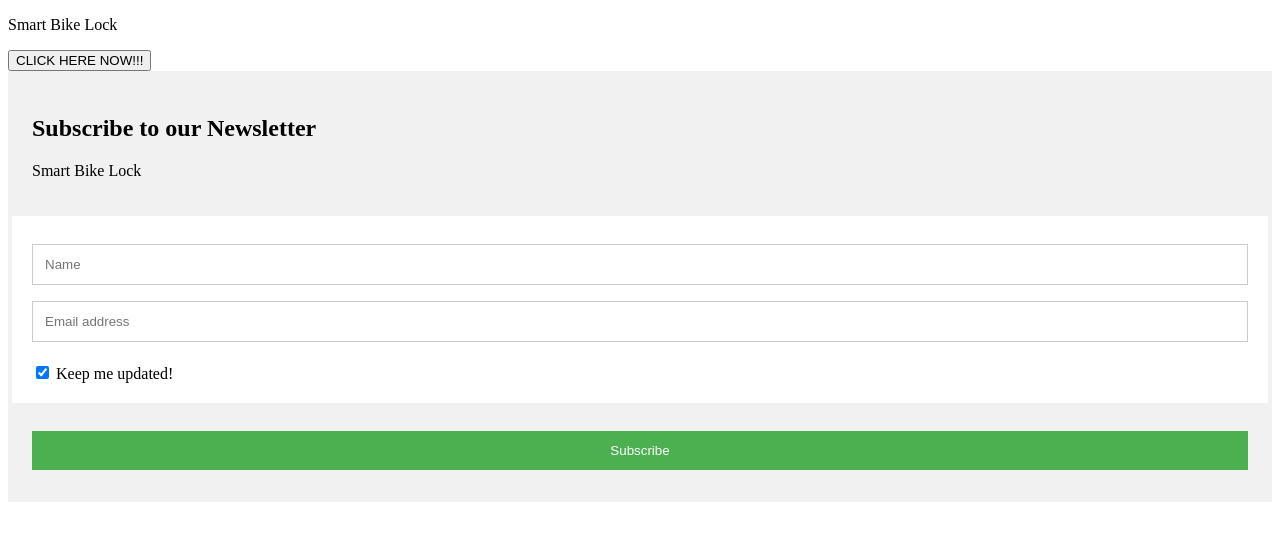
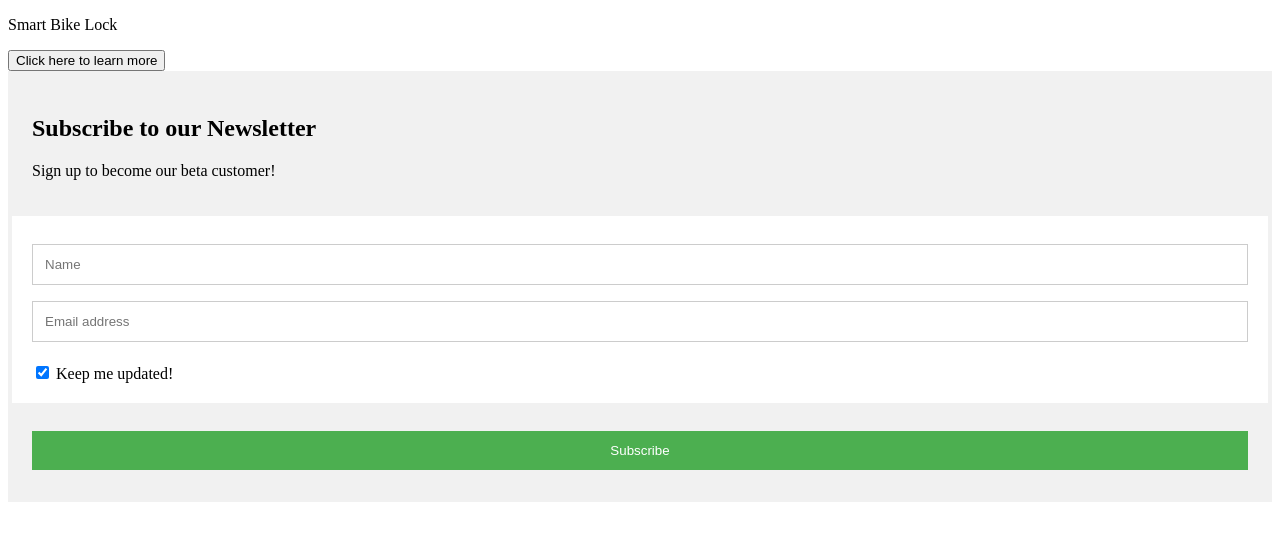
Before and after one commit to yessenbayev/Pharo, a Python web app: template template/index.html in a window 1280 px wide. Shown: the top 541 px of the page. Run offline with Jinja, Linux system fonts and the light colour scheme; the template is opened without the code that fills it, so the values that code supplies are empty.

Commit message:
Update index.html

```diff
--- a/template/index.html
+++ b/template/index.html
@@ -3,21 +3,20 @@
     <head>
         <link rel="stylesheet" href="static/style.css"/>
         <script type="text/javascript" src="{{ url_for('static',filename='scripts.js') }}"></script>
-        <title>Home</title>
+        <title>Landing page</title>
 
     </head>
 
     <body>
         <p>Smart Bike Lock</p>
-        <button id='NOW' onclick="NOW">CLICK HERE NOW!!!</button>
-        {% block body %}
-        {% endblock %}
+        <button id='NOW' onclick="NOW">Click here to learn more</button>
+
     </body>
 
 <form action="action_page.php">
   <div class="container">
     <h2>Subscribe to our Newsletter</h2>
-    <p>Smart Bike Lock</p>
+    <p>Sign up to become our beta customer!</p>
   </div>
 
   <div class="container" style="background-color:white">
```
